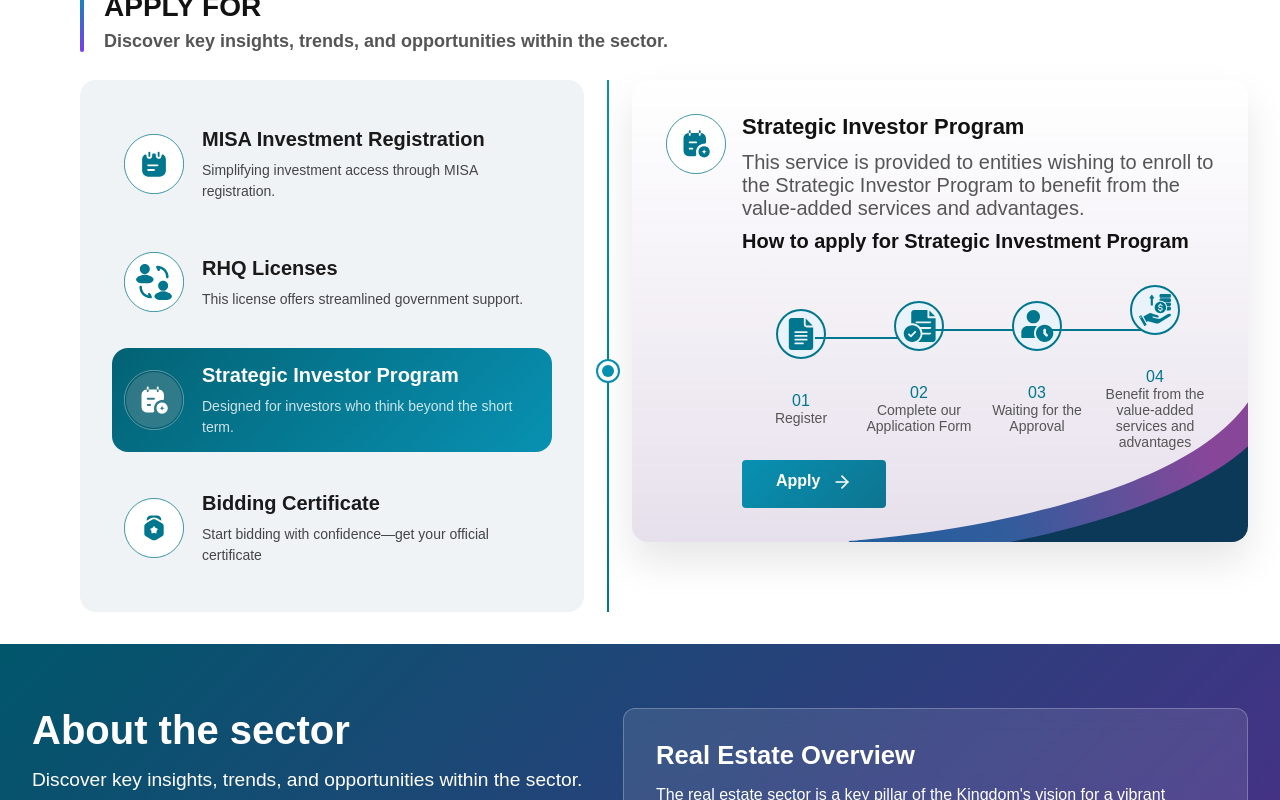
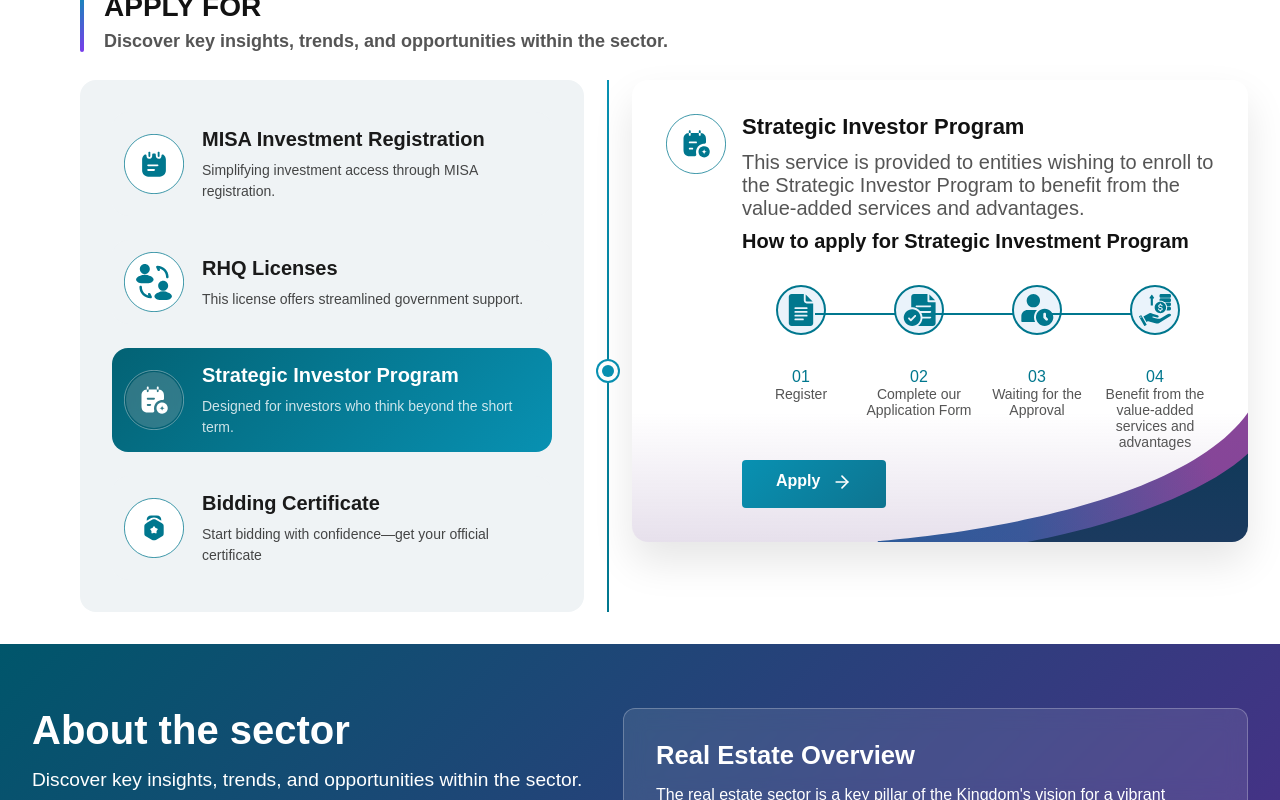
Before and after one commit to ASA-HELPER/saudi-business-hub, a React (Create React App) app: page /dashboard in a window 1280 px wide. Both pictures are taken after a click on the element 332 px from the left and 883 px from the top of the page. Shown: the part 483-1283 px from the top of the page. Built offline with nearby package versions, Linux system fonts and the light colour scheme; what react-google-recaptcha-v3 would draw is missing.

Commit message:
Fix stepper labels issue and background svg issue

```diff
--- a/src/pages/Dashboard/ApplyForSection.tsx
+++ b/src/pages/Dashboard/ApplyForSection.tsx
@@ -212,62 +212,15 @@
       180deg,
       rgba(103, 63, 136, 0) 0%,
       rgba(103, 63, 136, 0.16) 100%
-  );
+    ),
+    url(${BoxCurveSpan});
+  background-repeat: no-repeat;
+  background-position: bottom right;
+  background-size: auto 130px;
   border-radius: 16px;
   padding: 34px;
   box-shadow: 0 20px 40px rgba(0, 0, 0, 0.1);
   overflow: hidden;
-
-  &::after {
-    content: "";
-    position: absolute;
-    bottom: 0;
-    right: 0;
-    width: 60%;
-    height: 130px;
-    background-image: url(${BoxCurveSpan});
-    background-repeat: no-repeat;
-    background-position: bottom right;
-    background-size: cover;
-    z-index: 0;
-    pointer-events: none;
-
-    @media (max-width: 1024px) {
-      height: 100px;
-      background-size: contain;
-    }
-
-    @media (max-width: 768px) {
-      height: 80px;
-      background-position: contain;
-    }
-
-    @media (min-width: 1024px) and (max-width: 1280px) {
-      width: 65%;
-      height: 130px;
-      background-position: contain;
-    }
-
-    @media (min-width: 1280px) and (max-width: 1400px) {
-      height: 140px;
-      background-position: contain;
-    }
-
-    @media (min-width: 1400px) and (max-width: 1600px) {
-      height: 170px;
-      background-position: contain;
-    }
-
-    @media (min-width: 1600px) and (max-width: 1800px) {
-      height: 190px;
-      background-position: contain;
-    }
-
-    @media (min-width: 1800px) and (max-width: 2000px) {
-      height: 210px;
-      background-position: contain;
-    }
-  }
 `;
 
 const DetailHeader = styled.div`
@@ -370,6 +323,14 @@
   align-items: center;
   position: relative;
   flex: 1;
+`;
+
+const StepperLabelsWrapper = styled.div`
+  display: flex;
+  flex-direction: row;
+  justify-content: space-between;
+  flex-wrap: wrap;
+  text-align: center;
 `;
 
 const StepIconWrapper = styled.div`
@@ -622,6 +583,7 @@
               <QuestionLabel>{activeOptionData.question}</QuestionLabel>
             )}
 
+            <div>
               {activeOptionData.steps && (
                 <StepsContainer>
                   {activeOptionData.steps.map((step, index) => (
@@ -636,11 +598,19 @@
                           <Connector />
                         )}
                       <StepIndex>{`0${index + 1}`}</StepIndex>
-                    <StepLabel>{step.label}</StepLabel>
                     </StepWrapper>
                   ))}
                 </StepsContainer>
               )}
+              <StepperLabelsWrapper>
+                {activeOptionData.steps &&
+                  activeOptionData.steps.map((step, index) => (
+                    <StepWrapper key={index}>
+                      <StepLabel>{step.label}</StepLabel>
+                    </StepWrapper>
+                  ))}
+              </StepperLabelsWrapper>
+            </div>
 
             <ApplyButton
               onClick={() => {
```
Lines whose indentation alone changed are shown as unchanged.
